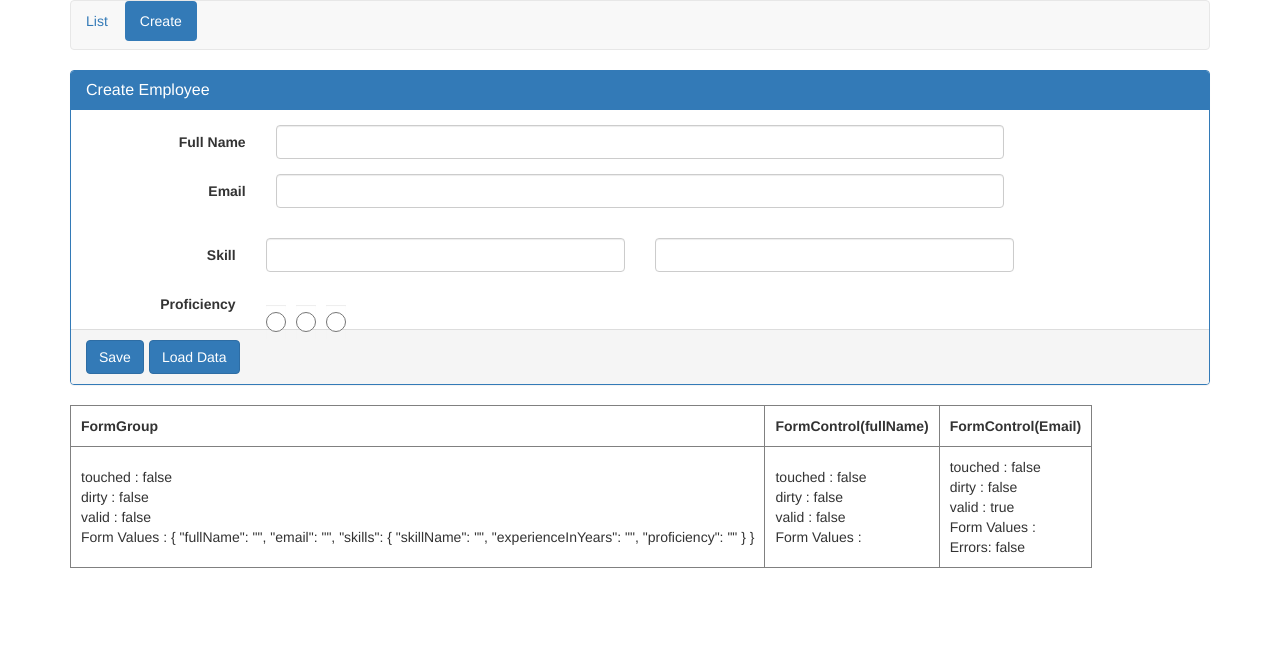
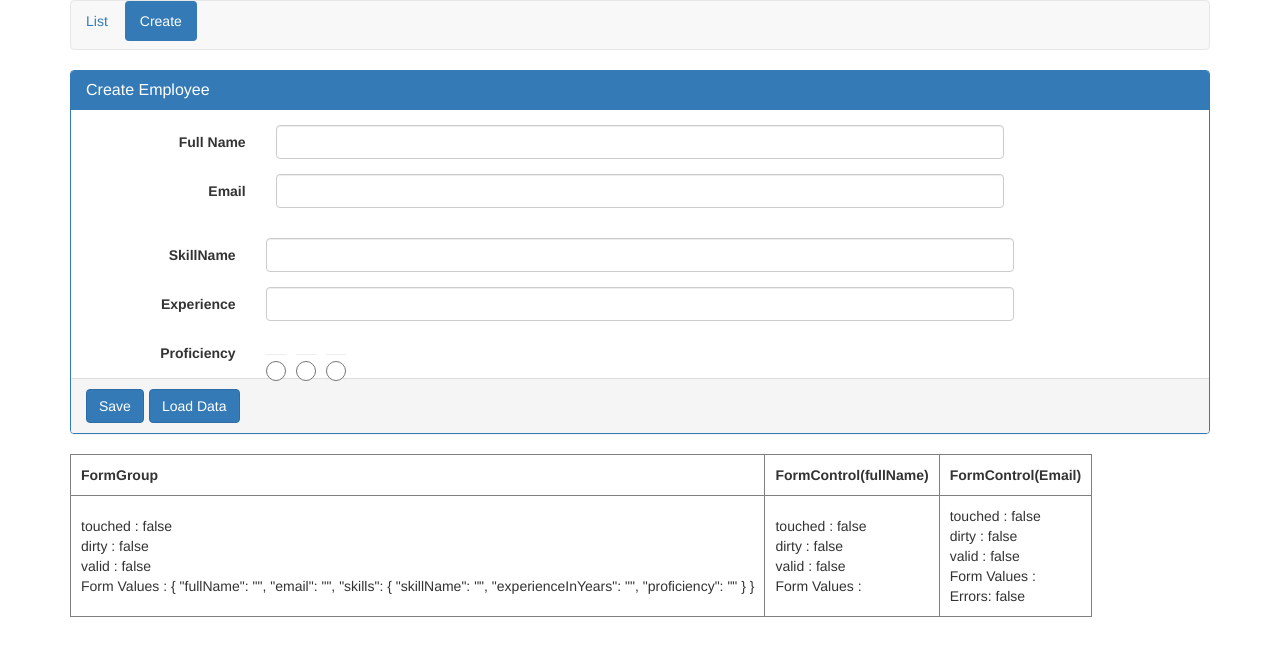
Before and after one commit to 22krishan/kuduvenkat, an Angular app: page /create in a window 1280 px wide. Shown: the top 656 px of the page. Built offline with nearby package versions, Linux system fonts and the light colour scheme.

Commit message:
Tutorial12_13

```diff
--- a/src/app/employee/create-employee.component.html
+++ b/src/app/employee/create-employee.component.html
@@ -12,10 +12,7 @@
       <div
         class="form-group"
         [ngClass]="{
-          'has-error':
-            employeeForm.get('fullName').errors &&
-              (employeeForm.get('fullName').errors.touched ||
-            employeeForm.get('fullName').dirty)
+          'has-error': formErrors.fullName
         }"
       >
         <label class="col-sm-2 control-label" for="fullName">Full Name</label>
@@ -25,28 +22,20 @@
             type="text"
             class="form-control"
             formControlName="fullName"
+            (blur)="logValidationErrors()"
           />
         </div>
-        <div
-          class="help-block"
-          *ngIf="employeeForm.get('fullName').errors &&
-         (employeeForm.get('fullName').errors.touched || employeeForm.get('fullName').dirty)"
-        >
-          <span *ngIf="employeeForm.get('fullName').errors.required">
-            Full Name is required
-          </span>
-          <span
-            *ngIf="
-              employeeForm.get('fullName').errors.minlength ||
-              employeeForm.get('fullName').errors.maxlength
-            "
-          >
-            Name should be b/w 1 and 10 characters
-          </span>
+        <div class="help-block" *ngIf="formErrors.fullName">
+          {{ formErrors.fullName }}
         </div>
       </div>
 
-      <div class="form-group">
+      <div
+        class="form-group"
+        [ngClass]="{
+          'has-error': formErrors.email
+        }"
+      >
         <label class="col-sm-2 control-label" for="email">Email</label>
         <div class="col-sm-8">
           <input
@@ -54,29 +43,56 @@
             type="text"
             class="form-control"
             formControlName="email"
+            (blur)="logValidationErrors()"
           />
+        </div>
+        <div class="help-block" *ngIf="formErrors.email">
+          {{ formErrors.email }}
         </div>
       </div>
     </div>
 
     <div formGroupName="skills">
-      <div class="form-group">
-        <label class="col-sm-2 control-label" for="skillName">Skill</label>
-        <div class="col-sm-4">
+
+      <div
+          class="form-group"
+          [ngClass]="{
+            'has-error': formErrors.skillName
+          }"
+        >
+        <label class="col-sm-2 control-label" for="skillName">SkillName</label>
+        <div class="col-sm-8">
           <input
             id="skillName"
             type="text"
             class="form-control"
             formControlName="skillName"
+            (blur)="logValidationErrors()"
           />
         </div>
-        <div class="col-sm-4">
+        <div class="help-block" *ngIf="formErrors.skillName">
+          {{ formErrors.skillName }}
+        </div>
+      </div>
+
+        <div
+          class="form-group"
+          [ngClass]="{
+            'has-error': formErrors.experienceInYears
+          }"
+        >
+        <label class="col-sm-2 control-label" for="experienceInYears">Experience</label>
+        <div class="col-sm-8">
           <input
             id="experienceInYears"
             type="text"
             class="form-control"
             formControlName="experienceInYears"
+            (blur)="logValidationErrors()"
           />
+        </div>
+        <div class="help-block" *ngIf="formErrors.experienceInYears">
+          {{ formErrors.experienceInYears }}
         </div>
       </div>
 
@@ -89,6 +105,7 @@
               type="radio"
               class="form-control"
               formControlName="proficiency"
+              (blur)="logValidationErrors()"
             />
           </label>
 
@@ -98,6 +115,7 @@
               type="radio"
               class="form-control"
               formControlName="proficiency"
+              (blur)="logValidationErrors()"
             />
           </label>
 
@@ -107,6 +125,7 @@
               type="radio"
               class="form-control"
               formControlName="proficiency"
+              (blur)="logValidationErrors()"
             />
           </label>
         </div>
@@ -148,8 +167,12 @@
       dirty : {{ employeeForm.get("email").dirty }} <br />
       valid : {{ employeeForm.get("email").valid }} <br />
       Form Values : {{ employeeForm.get("email").value }} <br />
-      Errors: {{ employeeForm.get('fullName').errors &&
-      employeeForm.get('fullName').errors.touched || employeeForm.get('fullName').dirty }}
+      Errors:
+      {{
+        employeeForm.get("fullName").errors &&
+          (employeeForm.get("fullName").errors.touched ||
+            employeeForm.get("fullName").dirty)
+      }}
     </td>
   </tr>
 </table>
--- a/src/app/employee/create-employee.component.ts
+++ b/src/app/employee/create-employee.component.ts
@@ -9,28 +9,52 @@ import { FormGroup, FormControl, FormBuilder, Validators } from '@angular/forms'
 })
 export class CreateEmployeeComponent implements OnInit {
   employeeForm: FormGroup;
+
+  validationMessages = {
+    'fullName' : {
+      'required':'Full Name is required',
+      'maxlength': 'Full name must be less than 15 characters',
+      'minlength':'Ful name must be greater than 3 characters'
+    },
+    'email': {
+      'required':'Email is required'
+    },
+    'skillName': {
+      'required': 'SkillName is required'
+    },
+    'experienceInYears':{
+      'required':'experience is required',
+    },
+    'proficiency': {
+      'required':'proficiency is required'
+    }
+  }
+
+  formErrors =  {
+    'fullName':'',
+    'email':'',
+    'skillName':'',
+    'experienceInYears':'',
+    'proficiency':''
+  }
   constructor(private fb:FormBuilder) { }
 
   ngOnInit() {
     this.employeeForm= this.fb.group({
       fullName: ['',[ Validators.required,Validators.maxLength(15),Validators.minLength(3)] ],
-      email: [''],
+      email: ['',[ Validators.required ]],
       skills: this.fb.group({
-        skillName: [''],
-        experienceInYears: [''],
-        proficiency: ['']
+        skillName: ['',[ Validators.required ]],
+        experienceInYears: ['',[ Validators.required ]],
+        proficiency: ['',[ Validators.required ]]
       })
     })
 
-    //valueChanges Observable changes from abstract class
-    this.employeeForm.get('fullName').valueChanges.subscribe((
-      value => {
-          //can be used to implement autocomplete feature
-          //dynamically validating formControls and Form Logic
-          // calling api
-          console.log(value)
+    this.employeeForm.valueChanges.subscribe(
+      () =>{
+        this.logValidationErrors(this.employeeForm);
       }
-    ))
+    )
   }
 
 
@@ -38,22 +62,40 @@ export class CreateEmployeeComponent implements OnInit {
    Controls can be marked as prestine, diry, disabled etc etc
    use abstractControl. to enlist all different properties
 */
-  logkeyValuePair(group: FormGroup):void {
-    Object.keys(group).forEach((key)=>{
+  logValidationErrors(group: FormGroup = this.employeeForm):void {
+    Object.keys(group.controls).forEach((key)=>{
       const abstractControl = group.get(key)  // get the refernce of the control
       if(abstractControl instanceof FormGroup){
-        this.logkeyValuePair(abstractControl);
-      }else{
-        console.log("Key = " + key + " value = " + abstractControl.value);
+        this.logValidationErrors(abstractControl);
+      }else {
+        // //console.log("Key = " + key + " value = " + abstractControl.value);
+        //   if(abstractControl.errors.required){
+        //     this.formErrors[key] += this.validationMessages[key].required;
+        //   }else if(abstractControl.errors.maxLength){
+        //     this.formErrors[key] += this.validationMessages[key].maxLength;
+        //   }else if(abstractControl.errors.minLength){
+        //     this.formErrors[key] +=  this.validationMessages[key].minLength
+        //   }
+        this.formErrors[key] = "";
+        if (abstractControl && !abstractControl.valid && (abstractControl.touched || abstractControl.dirty)){
+          const messages = this.validationMessages[key];
+          for (const errorKey in abstractControl.errors){
+              if(errorKey) {
+                this.formErrors[key] += messages[errorKey] + ' ';
+                console.log("Key Error",this.formErrors[key]);
+              }
+          }
+        }
       }
     })
+    console.log("formErrors", this.formErrors);
   }
   onSubmit():void {
     console.log(this.employeeForm.value);
   }
 
   loadData():void {
-    this.logkeyValuePair(this.employeeForm);
+    this.logValidationErrors(this.employeeForm);
   }
 
 }
```
